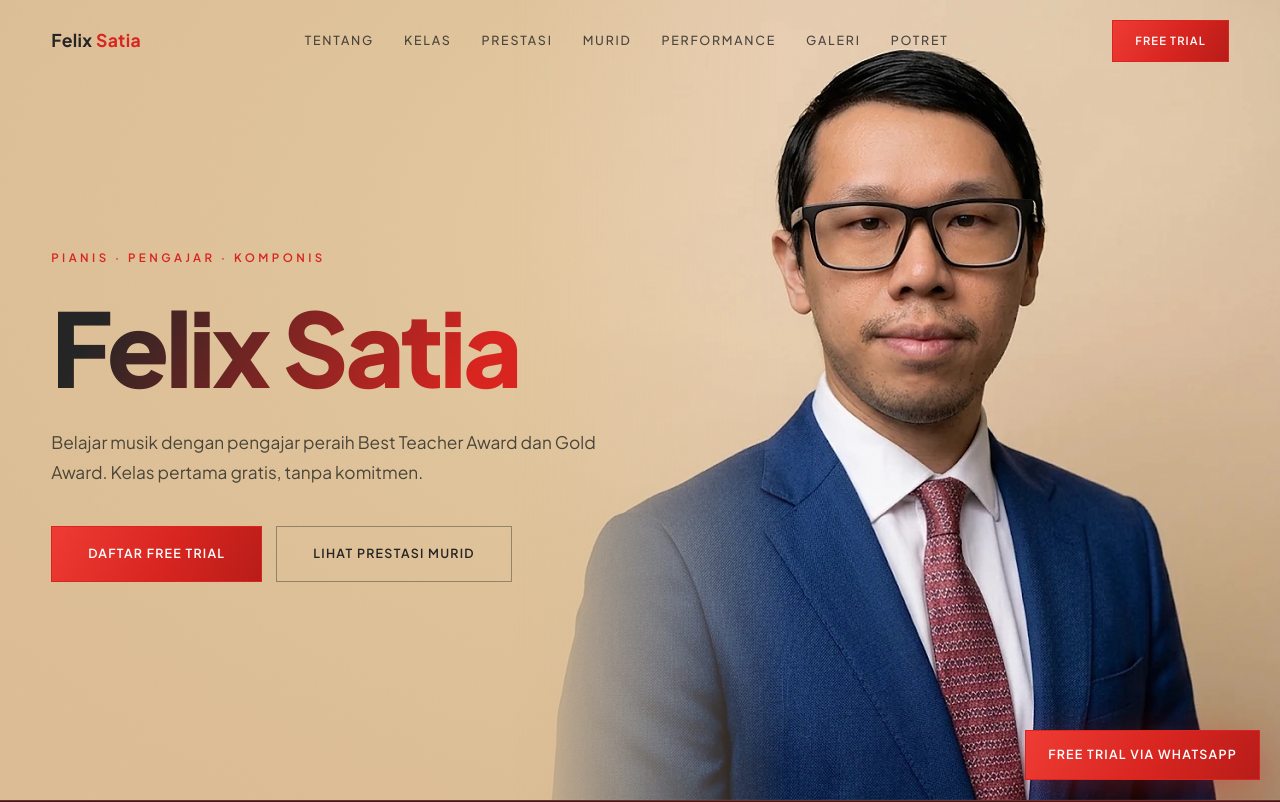
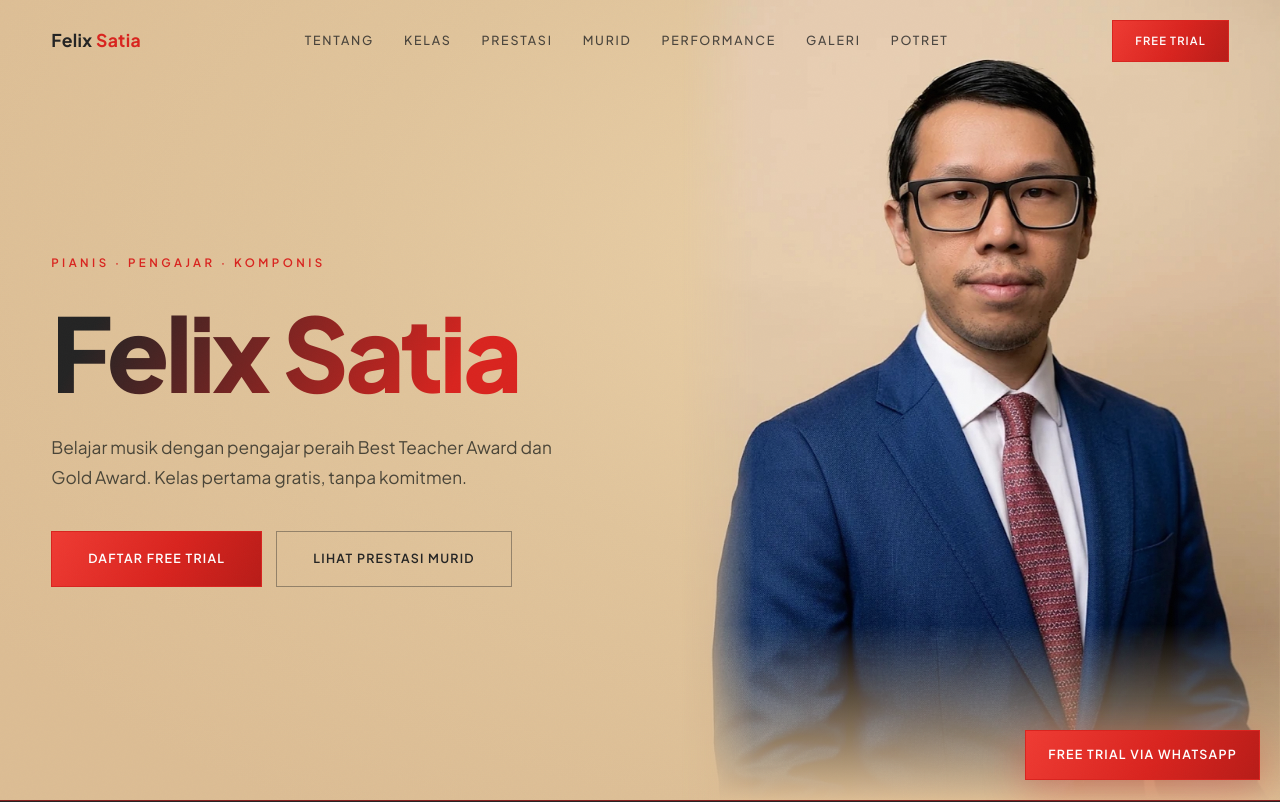
Before and after one commit to felixsatia/FelixSatiaPortofolio, a plain HTML site: page trial.html in a window 1280 px wide. Shown: the top 802 px of the page. Drawn offline with nearby package versions, Linux system fonts and the light colour scheme.

Commit message:
Update trial.html

```diff
--- a/trial.html
+++ b/trial.html
@@ -405,6 +405,34 @@ footer{background:#242424;color:#bdb7a8;border-top:3px solid #d9241f}
   .ht{max-width:none;margin-top:-34px}
 }
   </style>
+  <style>
+/* HERO DESKTOP: foto utuh, tidak terpotong */
+@media(min-width:900px){
+  .hero{min-height:max(100svh,720px);padding:110px 0 70px;overflow:hidden}
+  .hp{
+    position:absolute;top:0;bottom:0;right:0;
+    height:100%;width:auto;max-width:60%;
+    aspect-ratio:1530/2048;           /* rasio asli foto */
+    -webkit-mask-image:linear-gradient(90deg,transparent 0,#000 12%);
+            mask-image:linear-gradient(90deg,transparent 0,#000 12%);
+  }
+  .hp img{
+    width:100%;height:100%;max-height:none;
+    object-fit:cover;object-position:50% 0;
+  }
+  /* fade bawah menyatu ke ticker */
+  .hp::after{
+    display:block;content:"";position:absolute;inset:auto 0 0 0;height:22%;
+    border:0;z-index:2;pointer-events:none;
+    background:linear-gradient(180deg,transparent,#dcbd94);
+  }
+  .ht{max-width:540px}
+}
+/* layar lebar: foto sedikit digeser supaya tidak menempel pinggir */
+@media(min-width:1500px){
+  .hp{right:max(0px,calc((100vw - 1500px)/2))}
+}
+</style>
 <body>
 <div id="bar"></div>
 
```
